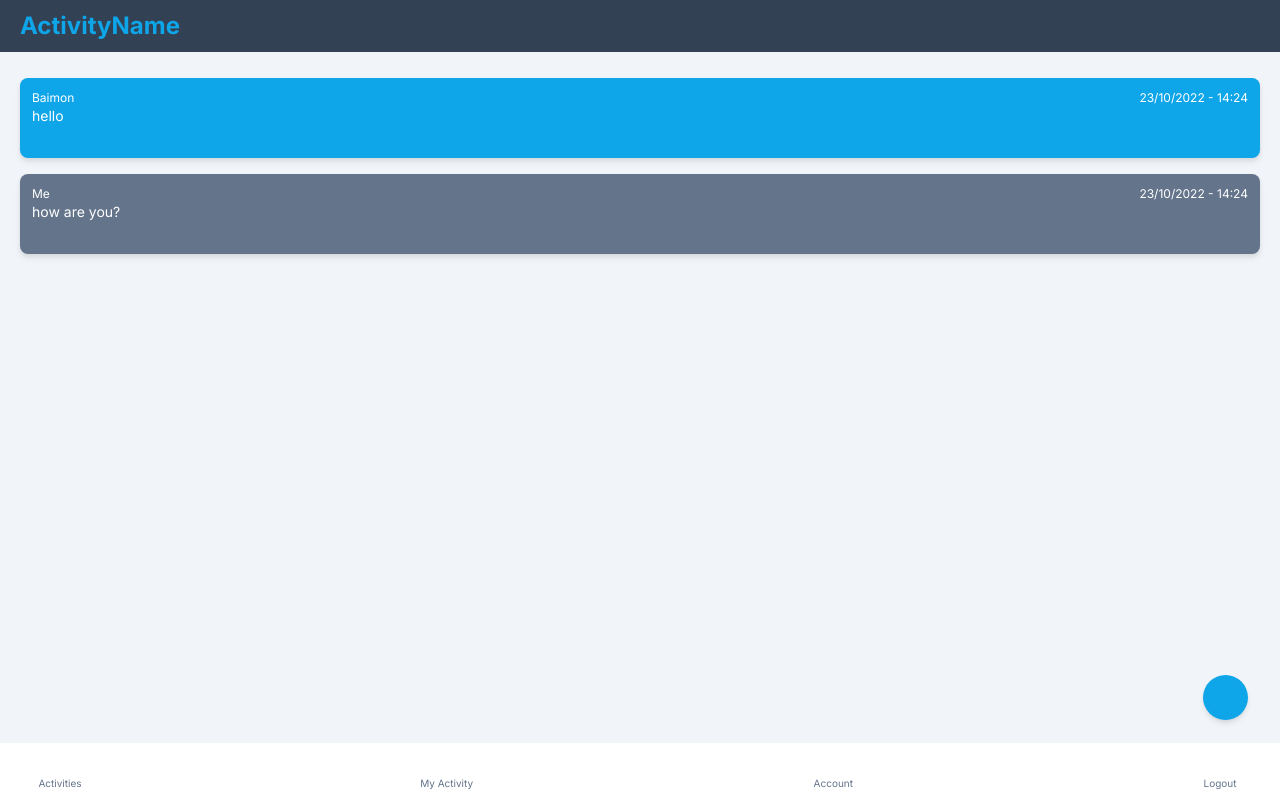
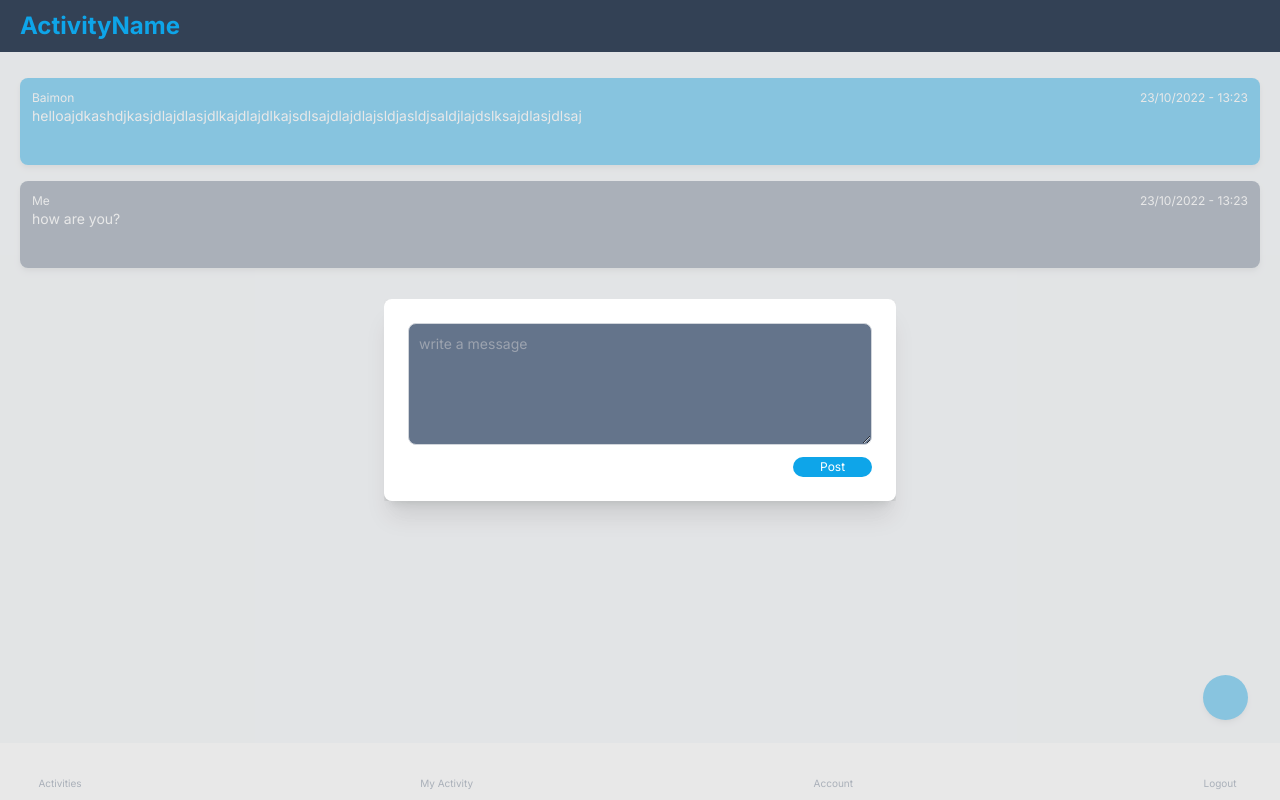
Before and after one commit to SoftwareArch-1/frontend, a Next.js app: page /message/1 in a window 1280 px wide. Both pictures are taken after a click on the button 1225 px from the left and 697 px from the top of the page. Built offline with nearby package versions, Linux system fonts and the light colour scheme; some icons are missing; what prettier-plugin-tailwindcss would draw is missing.

Commit message:
MessagePage & SendMessage

```diff
--- a/src/message/component/MessageCard.tsx
+++ b/src/message/component/MessageCard.tsx
@@ -1,28 +1,25 @@
+import dayjs from "dayjs"
+
 export const MessageCard = (messageCardProps: {
   sender: string
   description: string
   sendDate: Date
 }) => {
   return (
-    <section className="w-100 flex min-h-fit flex-col justify-center rounded-lg bg-sky-500 drop-shadow-md">
-      <div className="flex w-full items-center justify-between px-3 pt-3 text-xs">
+    <div className="w-full flex min-h-[87px] flex-col rounded-lg bg-sky-500 px-3 py-3 drop-shadow-md">
+      <div className="flex w-full items-center justify-between text-xs">
         <div className="flex gap-x-0 text-white">
           {messageCardProps.sender}
         </div>
         <div className=" text-white">
-          {('0' + messageCardProps.sendDate.getDate()).slice(-2) +
-            '/' +
-            ('0' + (messageCardProps.sendDate.getMonth() + 1)).slice(-2) +
-            '/' +
-            messageCardProps.sendDate.getFullYear() + ' - ' +
-            ('0' + (messageCardProps.sendDate.getHours() + 1)).slice(-2) + ':' +
-            ('0' + (messageCardProps.sendDate.getMinutes() + 1)).slice(-2)
-            }
+            {dayjs(messageCardProps.sendDate).format(
+              "DD/MM/YYYY - HH:mm"
+            )}
         </div>
       </div>
-      <div className="flex w-fiull h-auto items-center justify-between whitespace-pre-wrap break-all px-3 pb-8 text-sm text-white">
-        {messageCardProps.description}
+      <div className="break-all text-sm text-white">
+            {messageCardProps.description}
       </div>
-    </section>
+    </div>
   )
 }
--- /dev/null
+++ b/src/message/component/SendMessageCard.tsx
@@ -0,0 +1,53 @@
+import { useMutation } from '@tanstack/react-query'
+import { useRouter } from 'next/router'
+import { useRef, useState } from 'react'
+
+interface SendMessageProps {
+  // refetch: () => {}
+  onCloseModal: () => void
+}
+
+export const SendMessageCard = ({
+  // refetch,
+  onCloseModal,
+}: SendMessageProps) => {
+  const textRef = useRef<HTMLTextAreaElement>(null)
+  // const router = useRouter()
+  // const { id } = router.query
+
+  // const { mutate: mesageMutate } = useMutation(sendMessage, {
+  //   onSuccess: () => {
+  //     refetch()
+  //     onCloseModal()
+  //   },
+  //   onError: (error) => console.error(error),
+  // })
+
+  const onSubmit = () => {
+    // messageMutate({
+    //   content: textRef.current!.value,
+    //   senderId: String(id),
+    // })
+    console.log(textRef.current!.value)
+  }
+
+  return (
+    <div className="flex w-full flex-col items-center justify-center">
+      <textarea
+        autoFocus
+        className="block w-full resize-y rounded-lg border border-gray-300 bg-slate-500 p-2.5 text-sm text-white focus:border-blue-500 focus:ring-blue-500 dark:border-gray-600 dark:bg-slate-500 dark:text-white dark:placeholder-gray-400 dark:focus:border-blue-500 dark:focus:ring-blue-500"
+        placeholder="write a message"
+        rows={5}
+        ref={textRef}
+      ></textarea>
+      <div className="flex w-full justify-end pt-3">
+        <button
+          className="flex w-[17%] items-center justify-center rounded-xl bg-sky-500 text-xs text-white"
+          onClick={onSubmit}
+        >
+          <p className="py-[2px]">Post</p>
+        </button>
+      </div>
+    </div>
+  )
+}
--- a/src/message/component/SenderCard.tsx
+++ b/src/message/component/SenderCard.tsx
@@ -1,27 +1,24 @@
-export const SenderCard = (messageCardProps: {
+import dayjs from "dayjs"
+
+export const SenderCard = (senderCardProps: {
   description: string
   sendDate: Date
 }) => {
   return (
-    <section className="w-100 flex min-h-fit flex-col justify-center rounded-lg bg-slate-500 drop-shadow-md">
-      <div className="flex w-full items-center justify-between px-3 pt-3 text-xs">
+    <div className="w-full flex min-h-[87px] flex-col rounded-lg bg-slate-500 px-3 py-3 drop-shadow-md">
+      <div className="flex w-full items-center justify-between text-xs">
         <div className="flex gap-x-0 text-white">
           {'Me'}
         </div>
         <div className=" text-white">
-        {('0' + messageCardProps.sendDate.getDate()).slice(-2) +
-            '/' +
-            ('0' + (messageCardProps.sendDate.getMonth() + 1)).slice(-2) +
-            '/' +
-            messageCardProps.sendDate.getFullYear() + ' - ' +
-            ('0' + (messageCardProps.sendDate.getHours() + 1)).slice(-2) + ':' +
-            ('0' + (messageCardProps.sendDate.getMinutes() + 1)).slice(-2)
-            }
+            {dayjs(senderCardProps.sendDate).format(
+              "DD/MM/YYYY - HH:mm"
+            )}
         </div>
       </div>
-      <div className="flex w-fiull h-auto items-center justify-between whitespace-pre-wrap break-all px-3 pb-8 text-sm text-white">
-        {messageCardProps.description}
+      <div className="break-all text-sm text-white">
+            {senderCardProps.description}
       </div>
-    </section>
+    </div>
   )
 }
--- a/src/message/component/page-content/MessagePageContent.tsx
+++ b/src/message/component/page-content/MessagePageContent.tsx
@@ -1,30 +1,51 @@
+import { useState } from 'react'
 import BottomNavigation from '../../../core/components/ButtomNavigation'
 import FloatingActionButton from '../../../core/components/FloatingActionButton'
 import { IconifyIcon } from '../../../core/components/IconifyIcon'
+import { Modal } from '../../../core/components/Modal'
 import { Nav } from '../../../core/components/Nav'
-import { MessageCard } from '../messageCard'
+import { AddReviewCard } from '../../../user/component/AddReviewCard'
+import { MessageCard } from '../MessageCard'
 import { SenderCard } from '../SenderCard'
+import { SendMessageCard } from '../SendMessageCard'
 
 const MessagePageContent = () => {
+  const [showModal, setShowModal] = useState(false)
+
   return (
-    <div className="flex h-screen flex-col">
+    <div className="h-screen">
       <Nav text={'ActivityName'} />
-      <div className="flex flex-col gap-y-4 pt-7 px-5">
+      <Modal
+        open={showModal}
+        onClose={() => setShowModal(false)}
+        className={
+          'flex h-auto flex-col justify-center rounded-lg bg-slate-700 drop-shadow-md'
+        }
+      >
+        <SendMessageCard
+          // refetch={}
+          onCloseModal={() => setShowModal(false)}
+        />
+      </Modal>
+      <div className="w-100 flex flex-col gap-y-4 px-5 py-7">
         <MessageCard
           sender={'Baimon'}
-          description={'hello'}
+          description={
+            'helloajdkashdjkasjdlajdlasjdlkajdlajdlkajsdlsajdlajdlajsldjasldjsaldjlajdslksajdlasjdlsaj'
+          }
           sendDate={new Date()}
         />
         <SenderCard description={'how are you?'} sendDate={new Date()} />
       </div>
       <FloatingActionButton
-          className="bg-sky-500"
-          onClick={() => {
-            console.log('Go to create Activity page')
-          }}
-        >
-          <IconifyIcon icon="plus" className="h-7 w-7 text-white" />
-        </FloatingActionButton>
+        onClick={() => {
+          setShowModal(true)
+          console.log('message')
+        }}
+        className="bg-sky-500"
+      >
+        <IconifyIcon icon="plus" className="text-white" />
+      </FloatingActionButton>
       <BottomNavigation />
     </div>
   )
```
